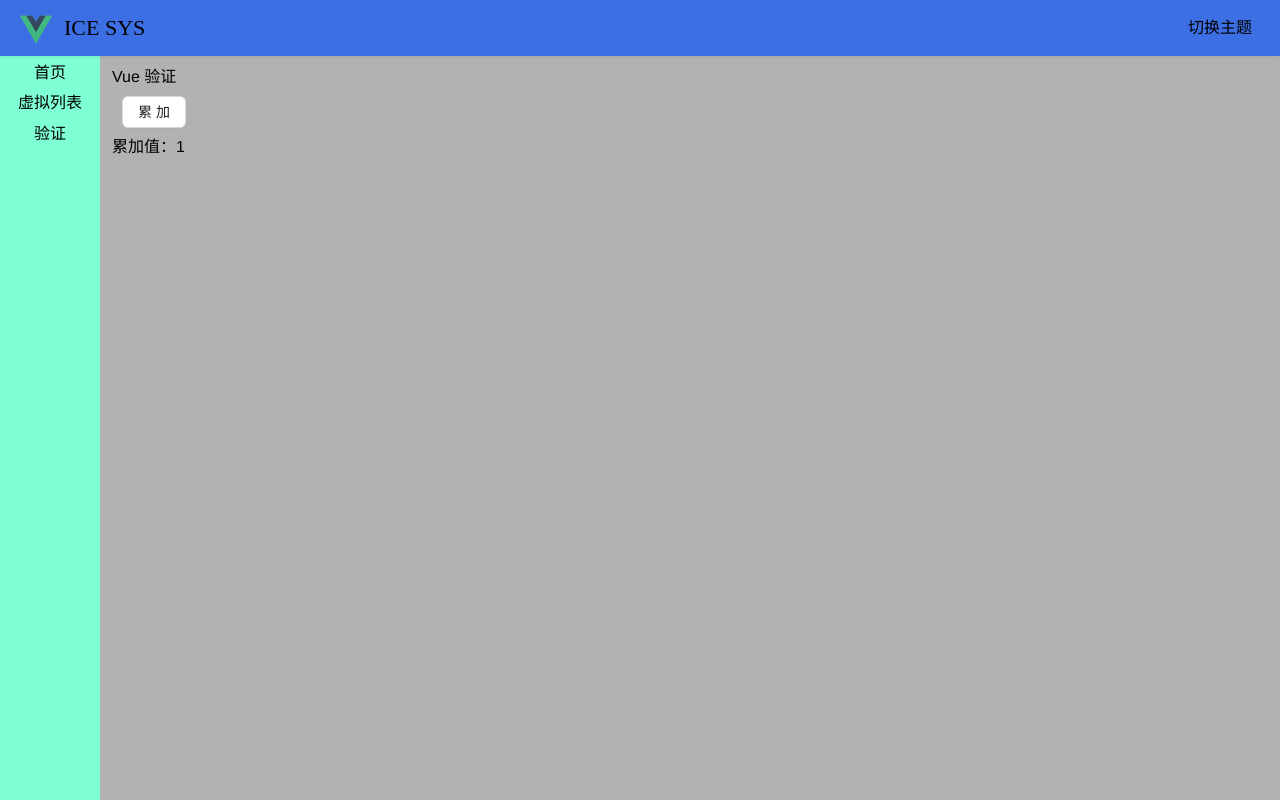
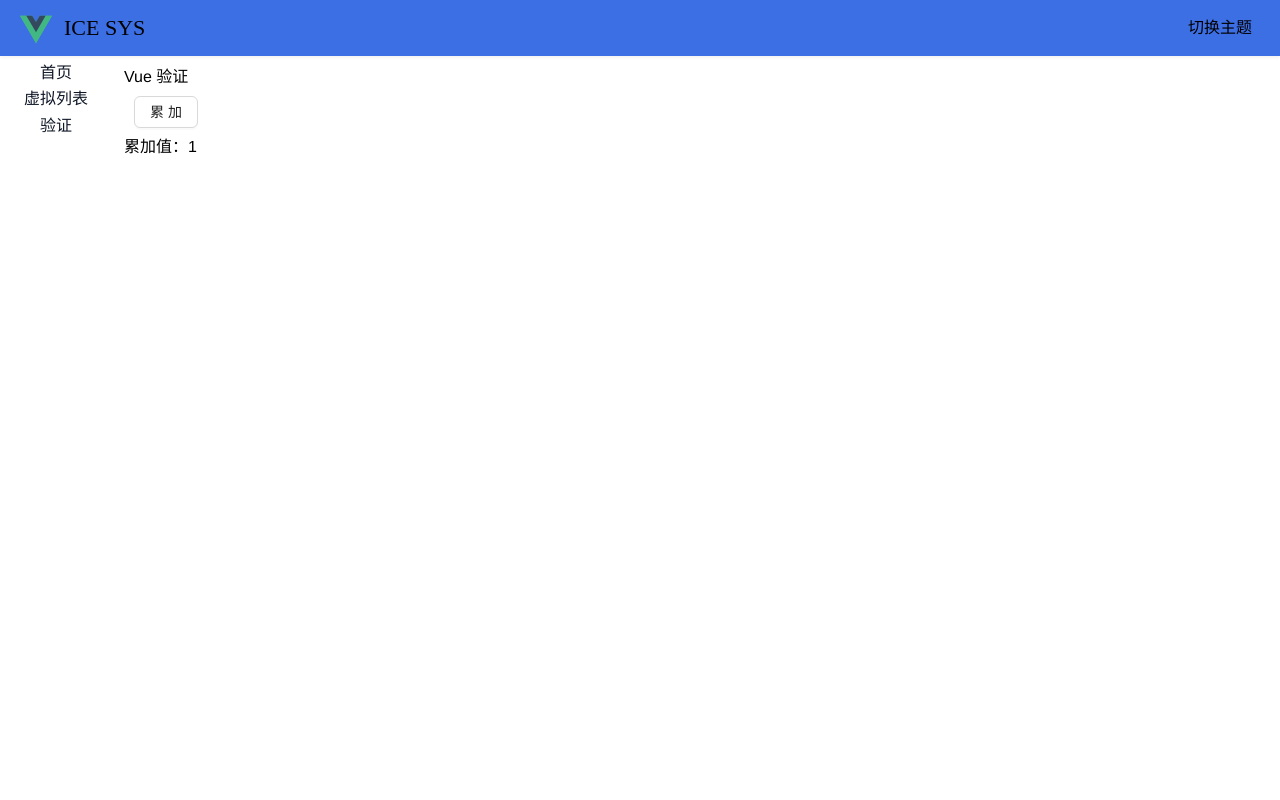
Before and after one commit to cation77/myVue3, a Vue app: page /#/realization in a window 1280 px wide. Built offline with nearby package versions, Linux system fonts and the light colour scheme.

Commit message:
feat: 暗黑主题及切换

```diff
--- a/src/components/layout/index.vue
+++ b/src/components/layout/index.vue
@@ -1,19 +1,18 @@
 <template>
-  <div class="app-wrapper overflow-hidden flex">
-    <div class="drawer-bg" />
+  <div class="w-screen h-screen overflow-hidden flex flex-col">
     <Navbar />
-    <div class="main-container flex">
-      <div class="app-bar p-2 flex">
+    <div class="w-full flex flex-1 bg-white dark:bg-gray-800">
+      <div class="w-28 h-full p-2 flex flex-col gap-2">
         <RouterLink
           :to="item.path"
-          class="bar-item text-center"
+          class="bar-item text-center text-gray-900 dark:text-white"
           v-for="item in barList"
           :key="item.id"
         >
           {{ item.name }}
         </RouterLink>
       </div>
-      <div class="app-main p-3 overflow-hidden">
+      <div class="h-full flex-1 p-3 overflow-hidden">
         <router-view v-slot="{ Component, route }">
           <transition name="fade-transform" mode="out-in">
             <keep-alive>
@@ -36,36 +35,4 @@ const barList = [
 ];
 </script>
 
-<style lang="scss" scoped>
-.app-wrapper {
-  flex-direction: column;
-  height: 100vh;
-  width: 100vw;
-  background: rgba(0, 0, 0, 0.3);
-}
-
-.main-container {
-  width: 100%;
-  flex: 1;
-  .app-bar {
-    width: 100px;
-    height: 100%;
-    flex-direction: column;
-    background-color: aquamarine;
-
-    .bar-item {
-      &:hover {
-        color: #fff;
-      }
-      & + .bar-item {
-        margin-top: 12px;
-      }
-    }
-  }
-
-  .app-main {
-    flex: 1;
-    height: 100%;
-  }
-}
-</style>
+<style lang="scss" scoped></style>
--- a/src/style.css
+++ b/src/style.css
@@ -1,4 +1,7 @@
 @import 'tailwindcss';
+
+@custom-variant dark (&:where(.dark, .dark *));
+
 ::-webkit-scrollbar {
   display: none;
 }
--- a/tailwind.config.js
+++ b/tailwind.config.js
@@ -1,5 +1,6 @@
 /** @type {import('tailwindcss').Config} */
 export default {
+  darkMode: 'class',
   content: ['./index.html', './src/**/*.{vue,js,ts,jsx,tsx}'],
   theme: {
     extend: {
```
